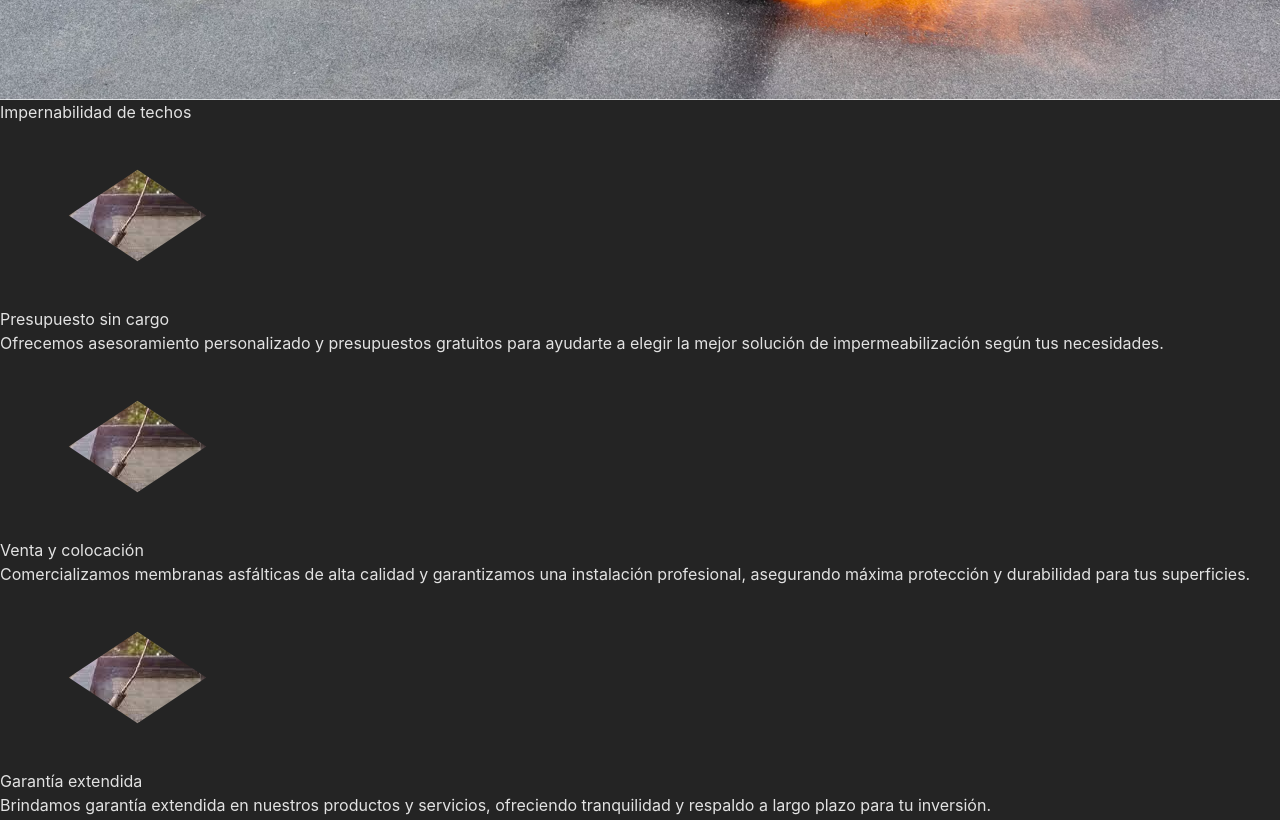
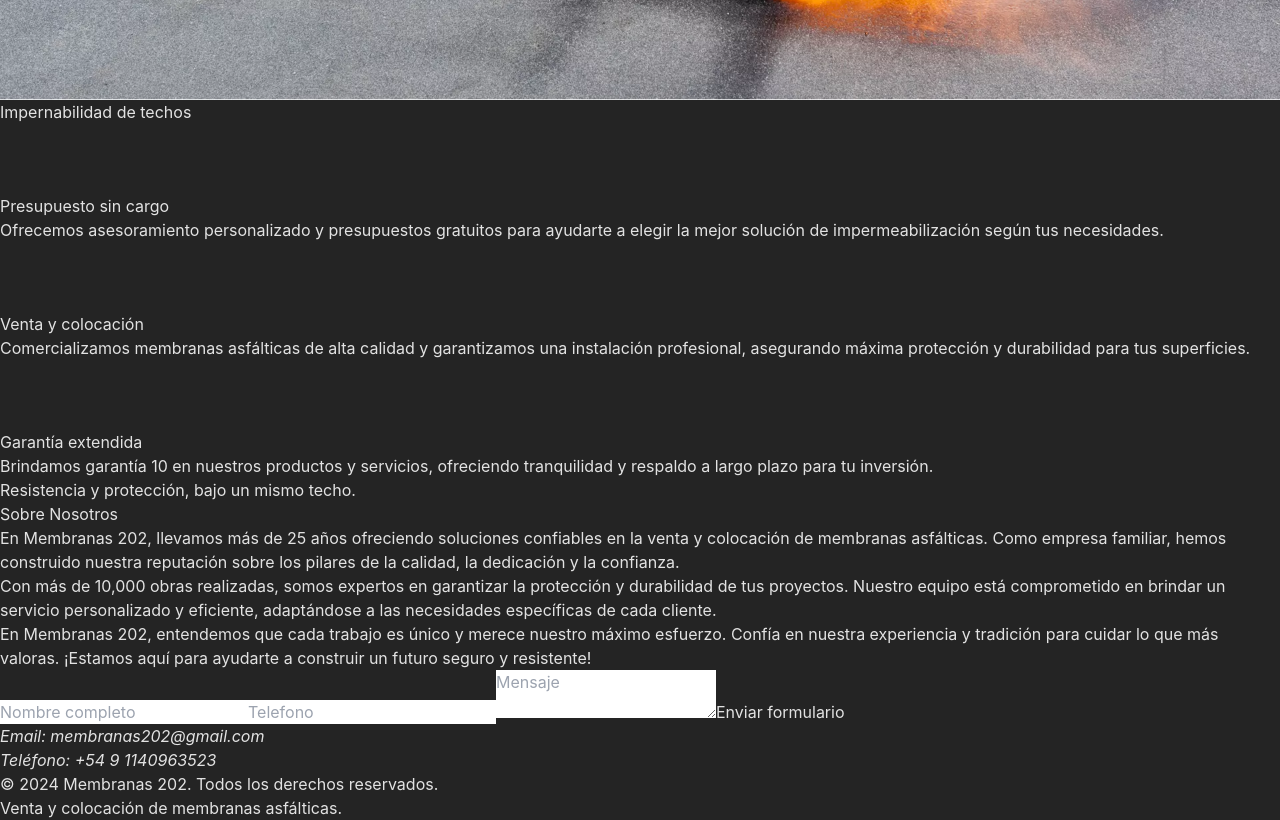
Before and after one commit to FatuKING/Landing-Membranas202, a React (Vite) app: page / in a window 1280 px wide. Shown: the part 740-1560 px from the top of the page. Built offline with nearby package versions, Linux system fonts and the light colour scheme.

Commit message:
Logo tipo agregado, componentes nuevos

```diff
--- a/index.html
+++ b/index.html
@@ -2,7 +2,7 @@
 <html lang="es">
   <head>
     <meta charset="UTF-8" />
-    <link rel="icon" type="image/svg+xml" href="/vite.svg" />
+    <link rel="icon" type="image/svg+xml" href="/membranas202Logo.png" />
     <meta name="viewport" content="width=device-width, initial-scale=1.0" />
     <title>Membranas 202 | Venta y Colación</title>
   </head>
--- a/package.json
+++ b/package.json
@@ -11,7 +11,8 @@
   },
   "dependencies": {
     "react": "18.3.1",
-    "react-dom": "18.3.1"
+    "react-dom": "18.3.1",
+    "react-icons": "^5.3.0"
   },
   "devDependencies": {
     "@eslint/js": "9.13.0",
--- a/src/App.jsx
+++ b/src/App.jsx
@@ -1,7 +1,10 @@
+import { AboutUs } from "./components/AboutUs.jsx"
+import { Banner } from "./components/Banner.jsx"
+import { Footer } from "./components/Footer.jsx"
+import { Form } from "./components/Form.jsx"
 import { Navbar } from "./components/Navbar.jsx"
 import { Service } from "./components/Service.jsx"
 import { SliderBar } from "./components/SliderBar.jsx"
-
 
 function App() {
 
@@ -11,6 +14,11 @@ function App() {
       <Navbar />
       <SliderBar />
       <Service />
+      <Banner text='Resistencia y protección, bajo un mismo techo.' />
+      <AboutUs />
+      <Form />
+
+      <Footer />
     </main>
     </>
   )
--- a/src/components/AboutUs.jsx
+++ b/src/components/AboutUs.jsx
@@ -1,6 +1,25 @@
 export function AboutUs () {
     return (
         <>
+        <article className="flex justify-center items-center w-full bg-gray-100 text-black py-20">
+            <section className="flex flex-col gap-4 w-11/12">
+                <h3 className="text-2xl">
+                    Sobre Nosotros
+                </h3>
+
+               <p className="text-gray-700">
+                    En Membranas 202, llevamos más de 25 años ofreciendo soluciones confiables en la venta y colocación de membranas asfálticas. Como empresa familiar, hemos construido nuestra reputación sobre los pilares de la calidad, la dedicación y la confianza.
+                </p>
+
+                <p className="text-gray-700">
+                    Con más de 10,000 obras realizadas, somos expertos en garantizar la protección y durabilidad de tus proyectos. Nuestro equipo está comprometido en brindar un servicio personalizado y eficiente, adaptándose a las necesidades específicas de cada cliente.
+                </p>
+
+                <p className="text-gray-700">
+                    En Membranas 202, entendemos que cada trabajo es único y merece nuestro máximo esfuerzo. Confía en nuestra experiencia y tradición para cuidar lo que más valoras. ¡Estamos aquí para ayudarte a construir un futuro seguro y resistente!
+                </p>
+            </section>
+        </article>
         </>
     )
 }
--- /dev/null
+++ b/src/components/Banner.jsx
@@ -0,0 +1,11 @@
+export function Banner ({ text }) {
+    return (
+        <>
+        <section className="flex justify-center items-center w-full text-xl p-2">
+            <p className="">
+                {text}
+            </p>
+        </section>
+        </>
+    )
+}
--- a/src/components/BtnWhatsApp.jsx
+++ b/src/components/BtnWhatsApp.jsx
@@ -1,6 +1,9 @@
 export function BtnWhatsApp () {
     return (
         <>
+        <a href="">
+
+        </a>
         </>
     )
 }
--- a/src/components/Card.jsx
+++ b/src/components/Card.jsx
@@ -1,16 +1,16 @@
-export function Card ({img, title, description}) {
+export function Card ({icon, title, description}) {
     return (
         <>
-        <div className="flex flex-col justify-center items-center gap-4 border border-black p-4">
-            <figure className="">
-                <img className="polygon" src={img} alt="img.jpg" />
-            </figure>
+        <div className="flex flex-col justify-center items-center gap-4 border border-black rounded-lg shadow shadow-black p-4 hover:scale-105">
+            <div className="flex justify-center items-center polygon bg-black text-white text-xl">
+                {icon}
+            </div>
 
-            <h3 className="">
+            <h3 className="font-semibold">
                 {title}
             </h3>
 
-            <p className="">{description}</p>
+            <p className="w-11/12 text-gray-700">{description}</p>
         </div>
         </>
     )
--- a/src/components/Footer.jsx
+++ b/src/components/Footer.jsx
@@ -1,6 +1,12 @@
 export function Footer () {
     return (
         <>
+        <footer className="w-full">
+            <div class="container mx-auto text-center">
+                <p class="text-sm">&copy; 2024 Membranas 202. Todos los derechos reservados.</p>
+                <p class="text-sm mt-2">Venta y colocación de membranas asfálticas.</p>
+            </div>
+        </footer>
         </>
     )
 }
--- a/src/components/Form.jsx
+++ b/src/components/Form.jsx
@@ -1,6 +1,29 @@
 export function Form () {
     return (
         <>
+        <article className="flex justify-center w-full py-20">
+            <section className="flex justify-between w-11/12">
+                <form className="flex flex-col gap-4" action="">
+                    <input type="text" placeholder="Nombre completo" />
+
+
+                    <input type="text" placeholder="Telefono"/>
+
+                    <textarea name="" id="" placeholder="Mensaje">
+
+                    </textarea>
+
+                    <button>Enviar formulario</button>
+                </form>
+
+                <address className="">
+                    <ul>
+                        <li>Email: <a href="mailto:membranas202@gmail.com">membranas202@gmail.com</a></li>
+                        <li>Teléfono: <a href="">+54 9 1140963523</a></li>
+                    </ul>
+                </address>
+            </section>
+        </article>
         </>
     )
 }
--- a/src/components/Service.jsx
+++ b/src/components/Service.jsx
@@ -1,33 +1,34 @@
 import { Card } from "./Card.jsx"
-import imgMembrana2 from '../assets/membrana2.jpg'
+import { FaRegHandshake, FaTools } from "react-icons/fa"
+import { MdSecurity } from "react-icons/md"
 
 export function Service () {
 
     const dataService = [
         {
-            img: imgMembrana2,
+            icon: <FaRegHandshake />,
             title: 'Presupuesto sin cargo',
             description: 'Ofrecemos asesoramiento personalizado y presupuestos gratuitos para ayudarte a elegir la mejor solución de impermeabilización según tus necesidades.'
         },
         {
-            img: imgMembrana2,
+            icon: <FaTools />,
             title: 'Venta y colocación',
             description: 'Comercializamos membranas asfálticas de alta calidad y garantizamos una instalación profesional, asegurando máxima protección y durabilidad para tus superficies.'
         },
         {
-            img: imgMembrana2,
+            icon: <MdSecurity />,
             title: 'Garantía extendida',
-            description: 'Brindamos garantía extendida en nuestros productos y servicios, ofreciendo tranquilidad y respaldo a largo plazo para tu inversión.'
+            description: 'Brindamos garantía 10 en nuestros productos y servicios, ofreciendo tranquilidad y respaldo a largo plazo para tu inversión.'
         }
     ]
 
     return (
         <>
-        <article className="flex w-screen justify-center bg-gray-100 text-black pt-20">
-            <section className="flex justify-between w-11/12">
+        <article className="flex w-screen justify-center bg-gray-100 text-black pt-20 pb-20">
+            <section className="grid grid-cols-3 gap-4 xl:gap-8 w-11/12">
                 {dataService.map((service, index) => {
                     return (
-                    <Card key={index} img={service.img} title={service.title} description={service.description} />
+                    <Card key={index} icon={service.icon} title={service.title} description={service.description} />
                     )
                 })}
             </section>
--- a/src/index.css
+++ b/src/index.css
@@ -31,6 +31,7 @@
 }
 
 .polygon {
-  clip-path: polygon(50% 25%, 75% 50%, 50% 75%, 25% 50%);
-  object-fit: cover;
+  height: 70px;
+  width: 70px;
+  clip-path: polygon(50% 0%, 100% 50%, 50% 100%, 0% 50%);
 }
```
Also changed, not shown: public/membranas202Logo.png (added), 1 other file (tests, documents, lock files or other folders).
